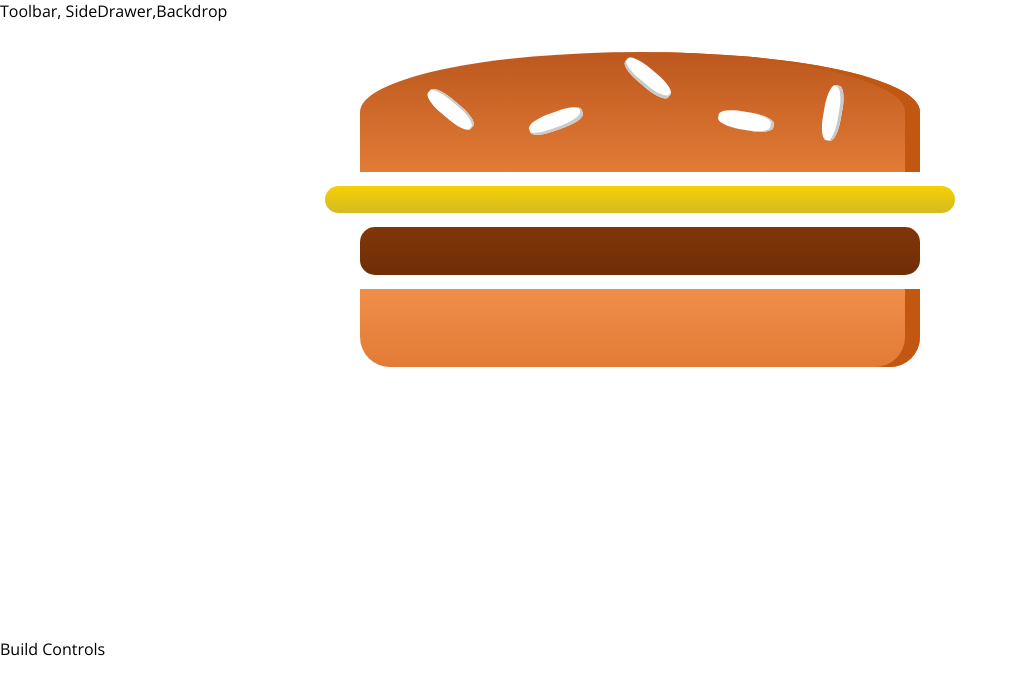
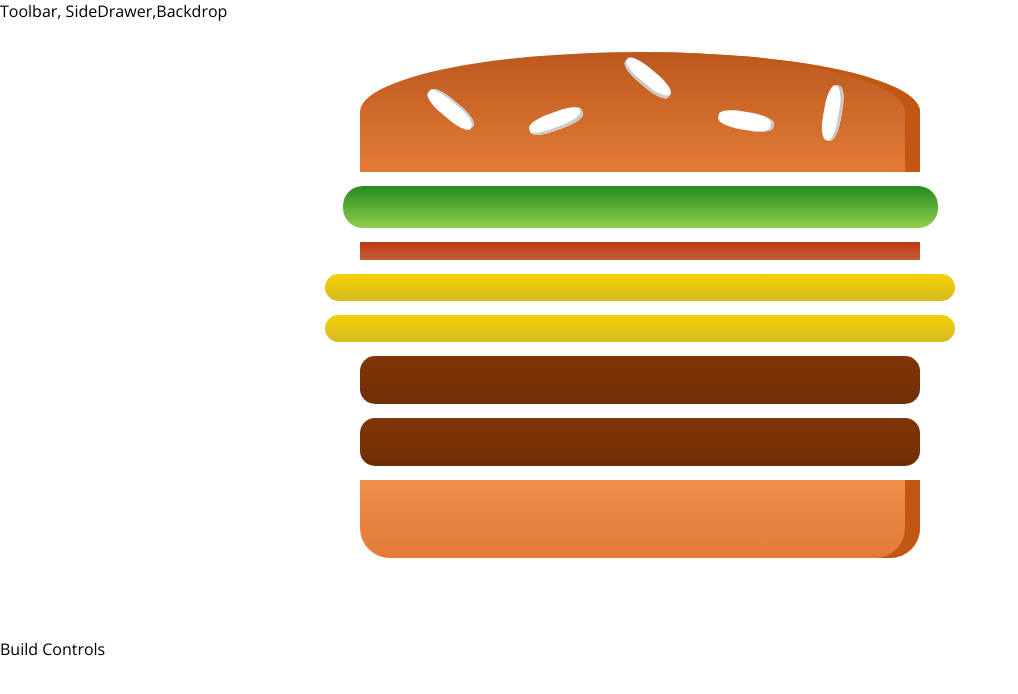
Before and after one commit to DustinX/react-test, a React app: page / in a window 1280 px wide. Shown: the top 694 px of the page, without its empty margins (0-1018 px from the left). Built offline with nearby package versions, Linux system fonts and the light colour scheme.

Commit message:
add partially dynamic ingredients

```diff
--- a/src/components/Burger/Burger.css
+++ b/src/components/Burger/Burger.css
@@ -2,7 +2,7 @@
 	width: 100%;
 	margin: auto;
 	height: 250px;
-	overflow: scroll;
+	overflow: auto;
 	text-align: center;
 	font-weight: bold;
 	font-size: 1.2rem;
--- a/src/components/Burger/Burger.js
+++ b/src/components/Burger/Burger.js
@@ -5,11 +5,19 @@
 import BurgerIngredient from './BurgerIngredient/BurgerIngredient';
 
 const burger = (props) => {
+
+
+	const transformedIngredients = Object.keys(props.ingredients)
+		.map(igKey=>{
+			  return [...Array(props.ingredients[igKey])].map( (_, i)=>{
+				  return <BurgerIngredient key={igKey + i} type={igKey} />;
+			  });
+		});
+
 	return (
 		<div className={classes.Burger}>
 			<BurgerIngredient type="bread-top"/>
-			<BurgerIngredient type="cheese"/>
-			<BurgerIngredient type="meat"/>
+			{transformedIngredients}
 			<BurgerIngredient type="bread-bottom"/>
 		</div>
 	);
--- a/src/containers/BurgerBuilder/BurgerBuilder.js
+++ b/src/containers/BurgerBuilder/BurgerBuilder.js
@@ -2,10 +2,20 @@
 import Burger from '../../components/Burger/Burger';
 
 class BurgerBuilder extends Component {
+
+	state = {
+		ingredients: {
+			salad: 1,
+			bacon: 1,
+			cheese: 2,
+			meat: 2
+		}
+	}
+
 	render () {
 		return (
 			<React.Fragment>
-				<Burger/>
+				<Burger ingredients={this.state.ingredients}/>
 				<div>Build Controls</div>
 			</React.Fragment>
 		);
```
